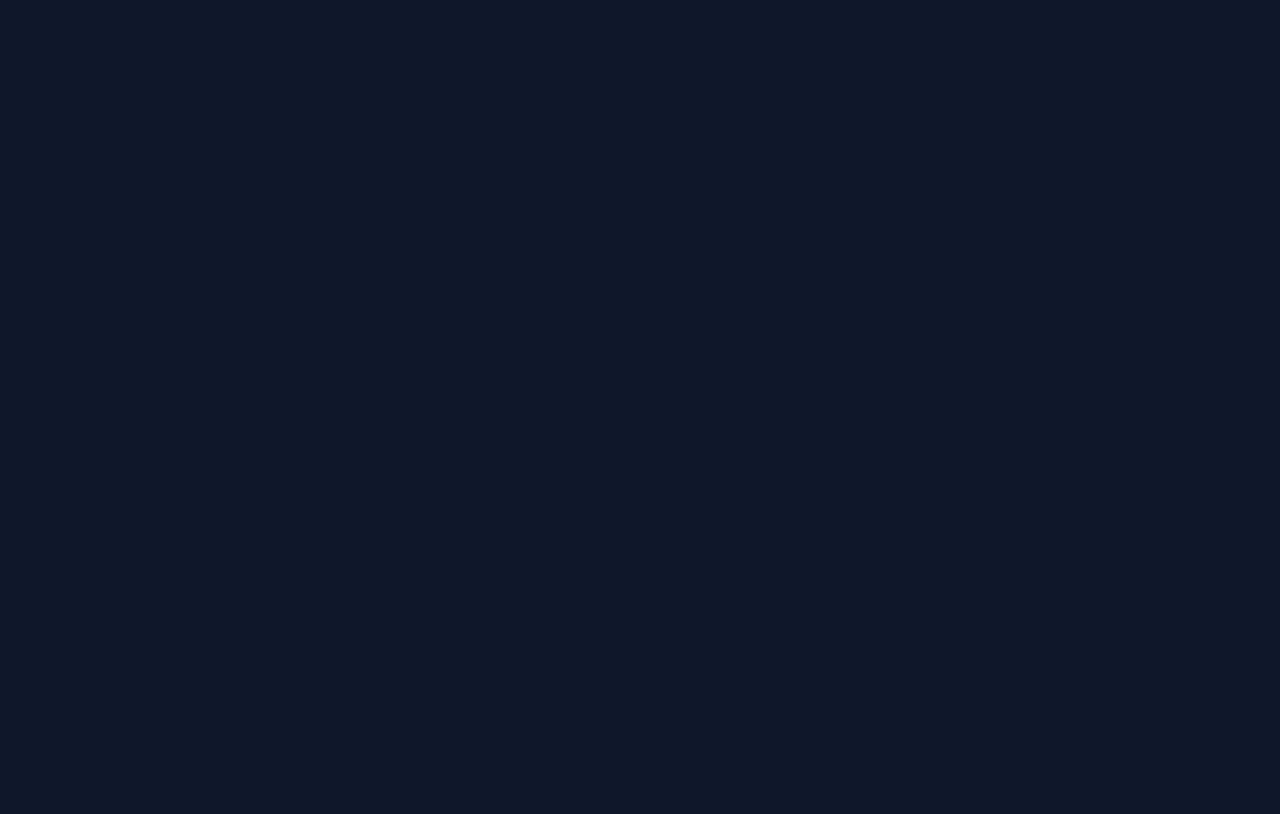
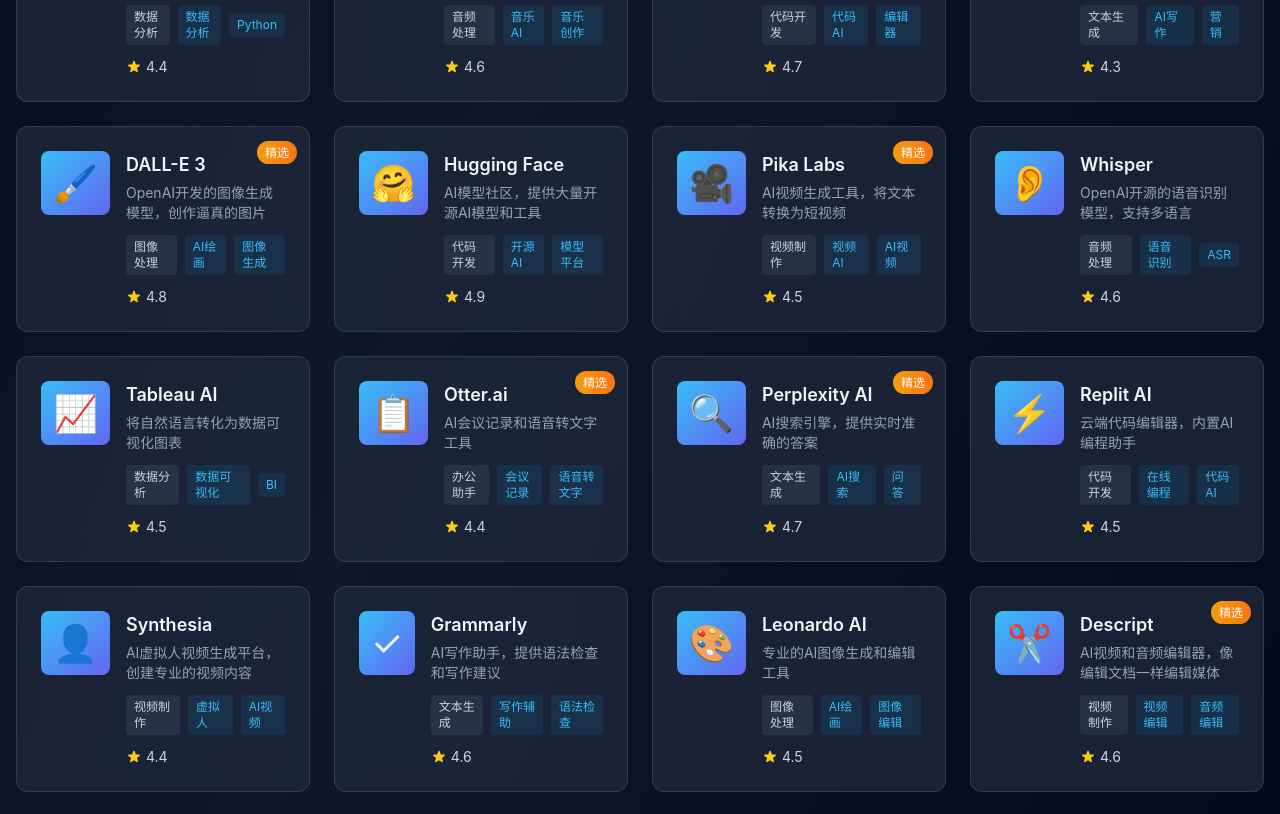
Before and after one commit to zhujingyuan7/ai-tools-navigation, a Next.js app: page / in a window 1280 px wide. Shown: the part 1980-2794 px from the top of the page. Before the commit the page ends 1835 px from the top, so only its background shows below. Built offline with nearby package versions, Linux system fonts and the light colour scheme.

Commit message:
feat: 增加18个AI工具，总数达到30个

```diff
--- a/src/data/tools.ts
+++ b/src/data/tools.ts
@@ -144,4 +144,202 @@
     featured: false,
     rating: 4.3,
   },
+  {
+    id: '13',
+    name: 'DALL-E 3',
+    description: 'OpenAI开发的图像生成模型，创作逼真的图片',
+    category: '图像处理',
+    tags: ['AI绘画', '图像生成', 'OpenAI'],
+    icon: '🖌️',
+    website: 'https://openai.com/dall-e-3',
+    featured: true,
+    rating: 4.8,
+  },
+  {
+    id: '14',
+    name: 'Hugging Face',
+    description: 'AI模型社区，提供大量开源AI模型和工具',
+    category: '代码开发',
+    tags: ['开源AI', '模型平台', '社区'],
+    icon: '🤗',
+    website: 'https://huggingface.co',
+    featured: false,
+    rating: 4.9,
+  },
+  {
+    id: '15',
+    name: 'Pika Labs',
+    description: 'AI视频生成工具，将文本转换为短视频',
+    category: '视频制作',
+    tags: ['视频AI', 'AI视频', '生成'],
+    icon: '🎥',
+    website: 'https://pika.art',
+    featured: true,
+    rating: 4.5,
+  },
+  {
+    id: '16',
+    name: 'Whisper',
+    description: 'OpenAI开源的语音识别模型，支持多语言',
+    category: '音频处理',
+    tags: ['语音识别', 'ASR', 'OpenAI'],
+    icon: '👂',
+    website: 'https://openai.com/research/whisper',
+    featured: false,
+    rating: 4.6,
+  },
+  {
+    id: '17',
+    name: 'Tableau AI',
+    description: '将自然语言转化为数据可视化图表',
+    category: '数据分析',
+    tags: ['数据可视化', 'BI', '分析'],
+    icon: '📈',
+    website: 'https://tableau.com',
+    featured: false,
+    rating: 4.5,
+  },
+  {
+    id: '18',
+    name: 'Otter.ai',
+    description: 'AI会议记录和语音转文字工具',
+    category: '办公助手',
+    tags: ['会议记录', '语音转文字', '转录'],
+    icon: '📋',
+    website: 'https://otter.ai',
+    featured: true,
+    rating: 4.4,
+  },
+  {
+    id: '19',
+    name: 'Perplexity AI',
+    description: 'AI搜索引擎，提供实时准确的答案',
+    category: '文本生成',
+    tags: ['AI搜索', '问答', '信息检索'],
+    icon: '🔍',
+    website: 'https://perplexity.ai',
+    featured: true,
+    rating: 4.7,
+  },
+  {
+    id: '20',
+    name: 'Replit AI',
+    description: '云端代码编辑器，内置AI编程助手',
+    category: '代码开发',
+    tags: ['在线编程', '代码AI', '协作'],
+    icon: '⚡',
+    website: 'https://replit.com',
+    featured: false,
+    rating: 4.5,
+  },
+  {
+    id: '21',
+    name: 'Synthesia',
+    description: 'AI虚拟人视频生成平台，创建专业的视频内容',
+    category: '视频制作',
+    tags: ['虚拟人', 'AI视频', '演示'],
+    icon: '👤',
+    website: 'https://synthesia.io',
+    featured: false,
+    rating: 4.4,
+  },
+  {
+    id: '22',
+    name: 'Grammarly',
+    description: 'AI写作助手，提供语法检查和写作建议',
+    category: '文本生成',
+    tags: ['写作辅助', '语法检查', '校对'],
+    icon: '✓',
+    website: 'https://grammarly.com',
+    featured: false,
+    rating: 4.6,
+  },
+  {
+    id: '23',
+    name: 'Leonardo AI',
+    description: '专业的AI图像生成和编辑工具',
+    category: '图像处理',
+    tags: ['AI绘画', '图像编辑', '创意'],
+    icon: '🎨',
+    website: 'https://leonardo.ai',
+    featured: false,
+    rating: 4.5,
+  },
+  {
+    id: '24',
+    name: 'Descript',
+    description: 'AI视频和音频编辑器，像编辑文档一样编辑媒体',
+    category: '视频制作',
+    tags: ['视频编辑', '音频编辑', 'AI编辑'],
+    icon: '✂️',
+    website: 'https://descript.com',
+    featured: true,
+    rating: 4.6,
+  },
+  {
+    id: '25',
+    name: 'DataRobot',
+    description: '企业级AI机器学习平台',
+    category: '数据分析',
+    tags: ['机器学习', '企业AI', '数据科学'],
+    icon: '🤖',
+    website: 'https://datarobot.com',
+    featured: false,
+    rating: 4.4,
+  },
+  {
+    id: '26',
+    name: 'Zoom AI',
+    description: '集成AI功能的视频会议平台',
+    category: '办公助手',
+    tags: ['视频会议', 'AI会议', '协作'],
+    icon: '📹',
+    website: 'https://zoom.us',
+    featured: false,
+    rating: 4.3,
+  },
+  {
+    id: '27',
+    name: 'Playground AI',
+    description: '免费的AI图像生成工具，支持多种风格',
+    category: '图像处理',
+    tags: ['AI绘画', '免费', '创意设计'],
+    icon: '🎭',
+    website: 'https://playground.com',
+    featured: false,
+    rating: 4.5,
+  },
+  {
+    id: '28',
+    name: 'Character.AI',
+    description: '创建和与AI角色对话的平台',
+    category: '文本生成',
+    tags: ['AI角色', '聊天机器人', '娱乐'],
+    icon: '💬',
+    website: 'https://character.ai',
+    featured: true,
+    rating: 4.6,
+  },
+  {
+    id: '29',
+    name: 'Vizard',
+    description: 'AI视频剪辑工具，快速制作短视频',
+    category: '视频制作',
+    tags: ['视频剪辑', '短视频', 'AI编辑'],
+    icon: '📱',
+    website: 'https://vizard.ai',
+    featured: false,
+    rating: 4.3,
+  },
+  {
+    id: '30',
+    name: 'Freedcamp AI',
+    description: '集成了AI功能的项目管理工具',
+    category: '办公助手',
+    tags: ['项目管理', 'AI辅助', '协作'],
+    icon: '📊',
+    website: 'https://freedcamp.com',
+    featured: false,
+    rating: 4.2,
+  },
 ];
```
